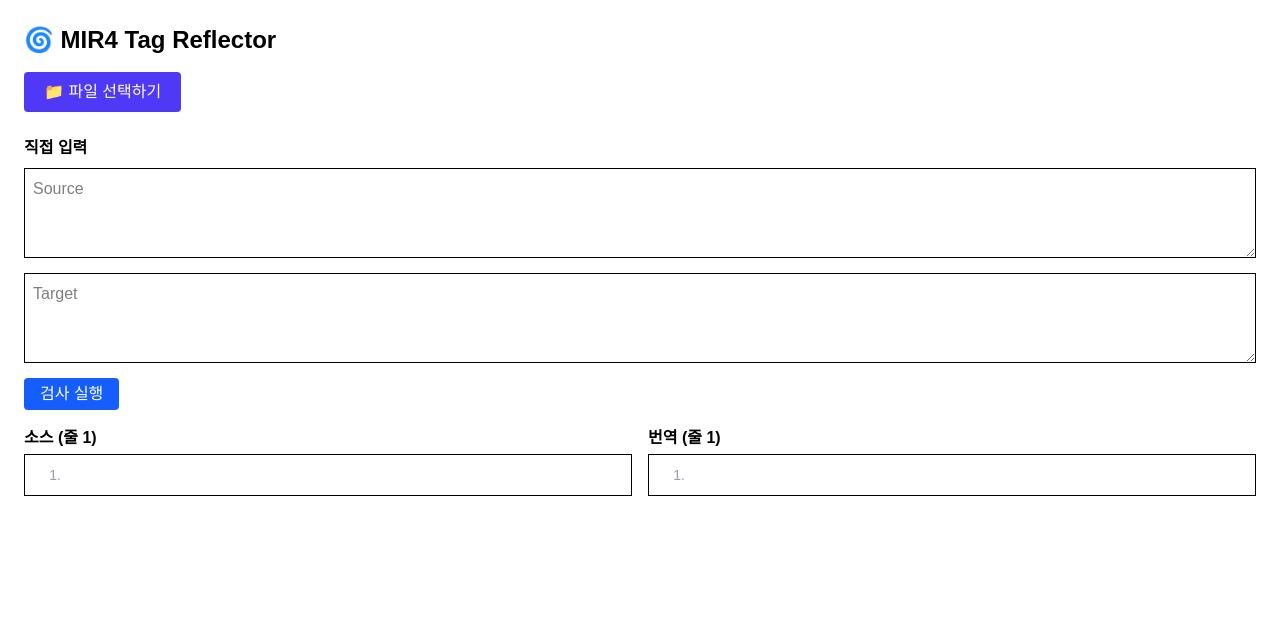
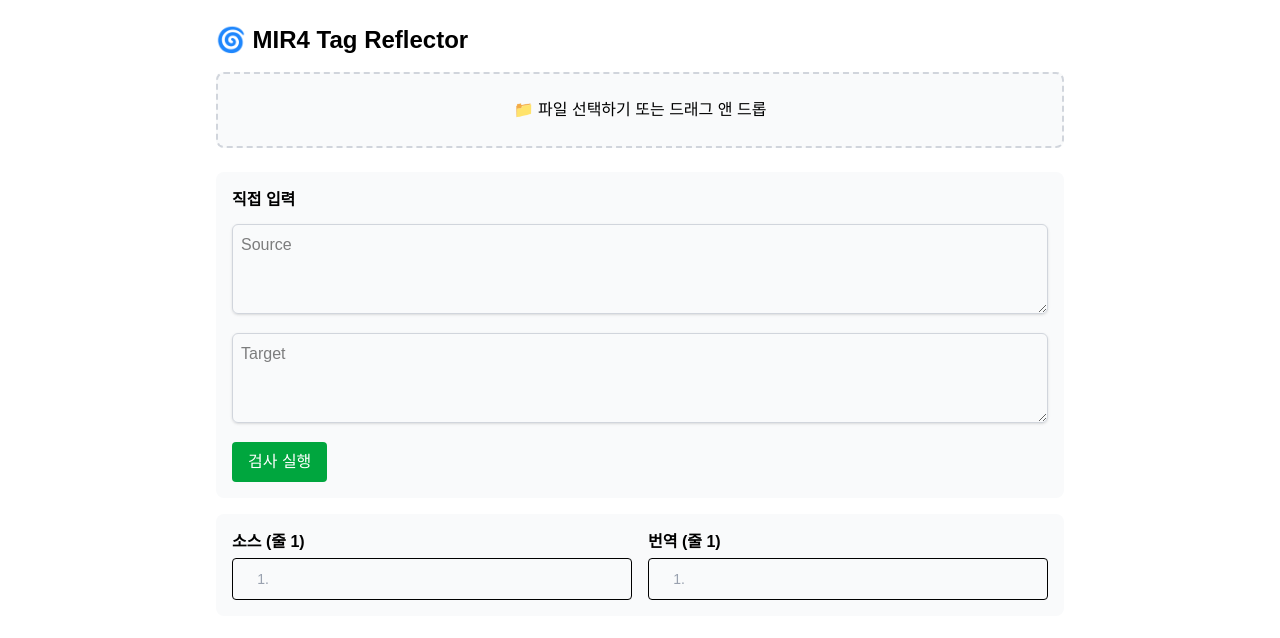
Before and after one commit to cglee-bg/mir4-tag-reflector, a Next.js app: page / in a window 1280 px wide. Both pictures are taken after a click on the button "검사 실행". Shown: the top 638 px of the page. Built offline with nearby package versions, Linux system fonts and the light colour scheme.

Commit message:
💄 Improve UI layout

```diff
--- a/src/app/page.tsx
+++ b/src/app/page.tsx
@@ -174,7 +174,7 @@
   ));
 
   return (
-    <main className="min-h-screen bg-white text-black p-6">
+    <main className="min-h-screen bg-white text-black p-6 max-w-4xl mx-auto">
       {toast && (
         <div className="fixed top-5 right-5 bg-black text-white px-4 py-2 rounded-md shadow">
           {toast}
@@ -183,40 +183,40 @@
 
       <h1 className="text-2xl font-bold mb-4">🌀 MIR4 Tag Reflector</h1>
 
-      <label htmlFor="file-upload" className="inline-block cursor-pointer bg-indigo-600 text-white px-5 py-2 rounded hover:bg-indigo-700">
-        📁 파일 선택하기
+      <label htmlFor="file-upload" className="block w-full text-center border-2 border-dashed border-gray-300 p-6 rounded-lg bg-gray-50 cursor-pointer hover:bg-gray-100 transition">
+        📁 파일 선택하기 또는 드래그 앤 드롭
       </label>
       <input id="file-upload" type="file" accept=".xlsx" onChange={handleFileUpload} className="hidden" />
 
-      <div className="mt-6 space-y-2">
+      <div className="mt-6 p-4 bg-gray-50 rounded-lg space-y-3">
         <h2 className="font-semibold">직접 입력</h2>
         <textarea
           value={manualSource}
           onChange={e => setManualSource(e.target.value)}
           placeholder="Source"
           rows={3}
-          className="border p-2 w-full"
+          className="border border-gray-300 rounded-md p-2 w-full shadow-sm focus:ring-indigo-500 focus:border-indigo-500"
         />
         <textarea
           value={manualTarget}
           onChange={e => setManualTarget(e.target.value)}
           placeholder="Target"
           rows={3}
-          className="border p-2 w-full"
+          className="border border-gray-300 rounded-md p-2 w-full shadow-sm focus:ring-indigo-500 focus:border-indigo-500"
         />
-        <button onClick={runManualCheck} className="px-4 py-1 bg-blue-600 text-white rounded">검사 실행</button>
+        <button onClick={runManualCheck} className="px-4 py-2 bg-green-600 text-white rounded hover:bg-green-700 transition">검사 실행</button>
       </div>
 
       {manualResult && (
-        <div className="space-y-2 mt-4">
+        <div className="space-y-2 mt-4 p-4 bg-gray-50 rounded-lg">
           <div className="grid grid-cols-1 md:grid-cols-2 gap-4">
             <div>
               <h3 className="font-bold mb-1">소스 (줄 {manualResult.source.lineCount})</h3>
-              <div className="border p-2 text-sm" dangerouslySetInnerHTML={{ __html: manualResult.source.output }} />
+              <div className="border p-2 text-sm rounded" dangerouslySetInnerHTML={{ __html: manualResult.source.output }} />
             </div>
             <div>
               <h3 className="font-bold mb-1">번역 (줄 {manualResult.target.lineCount})</h3>
-              <div className="border p-2 text-sm" dangerouslySetInnerHTML={{ __html: manualResult.target.output }} />
+              <div className="border p-2 text-sm rounded" dangerouslySetInnerHTML={{ __html: manualResult.target.output }} />
             </div>
           </div>
           {(manualResult.source.errors.length > 0 || manualResult.target.errors.length > 0 || manualResult.mismatch.length > 0) && (
@@ -233,7 +233,7 @@
       )}
 
       {excelData.length > 0 && (
-        <div className="space-y-2 mt-4">
+        <div className="space-y-2 mt-4 p-4 bg-gray-50 rounded-lg">
           <div className="flex gap-4">
             <label>Key 열:
               <select value={keyCol} onChange={e => setKeyCol(Number(e.target.value))} className="border px-2 ml-2">
@@ -255,7 +255,7 @@
             <input type="checkbox" checked={onlyErrors} onChange={() => setOnlyErrors(!onlyErrors)} />
             <span>❗ 이슈만 보기</span>
           </label>
-          <button onClick={() => setStart(true)} className="ml-4 px-4 py-1 bg-blue-600 text-white rounded">검사 시작</button>
+          <button onClick={() => setStart(true)} className="ml-4 px-4 py-2 bg-indigo-600 text-white rounded hover:bg-indigo-700 transition">검사 시작</button>
         </div>
       )}
 
@@ -286,18 +286,18 @@
           if (onlyErrors && !hasIssue) return null;
 
           return (
-            <details key={index} className="border rounded p-4 bg-gray-50">
+            <details key={index} className="border rounded p-4 bg-white shadow">
               <summary className="cursor-pointer font-semibold">
                 {hasIssue ? "❗ 이슈 있음" : "✅ 통과"} — <span className="text-blue-700 hover:underline cursor-pointer" onClick={() => copyToClipboard(String(key), setToast)}>{key || `Row ${index + 1}`}</span>
               </summary>
               <div className="grid grid-cols-1 md:grid-cols-2 gap-4 mt-4">
                 <div>
                   <h3 className="font-bold mb-1">소스 (줄 {sourceResult.lineCount})</h3>
-                  <div className="border p-2 text-sm" dangerouslySetInnerHTML={{ __html: sourceResult.output }} />
+                  <div className="border p-2 text-sm rounded" dangerouslySetInnerHTML={{ __html: sourceResult.output }} />
                 </div>
                 <div>
                   <h3 className="font-bold mb-1">번역 (줄 {targetResult.lineCount})</h3>
-                  <div className="border p-2 text-sm" dangerouslySetInnerHTML={{ __html: targetResult.output }} />
+                  <div className="border p-2 text-sm rounded" dangerouslySetInnerHTML={{ __html: targetResult.output }} />
                 </div>
               </div>
               {(sourceResult.errors.length > 0 || targetResult.errors.length > 0 || tagMismatch.length > 0) && (
```
